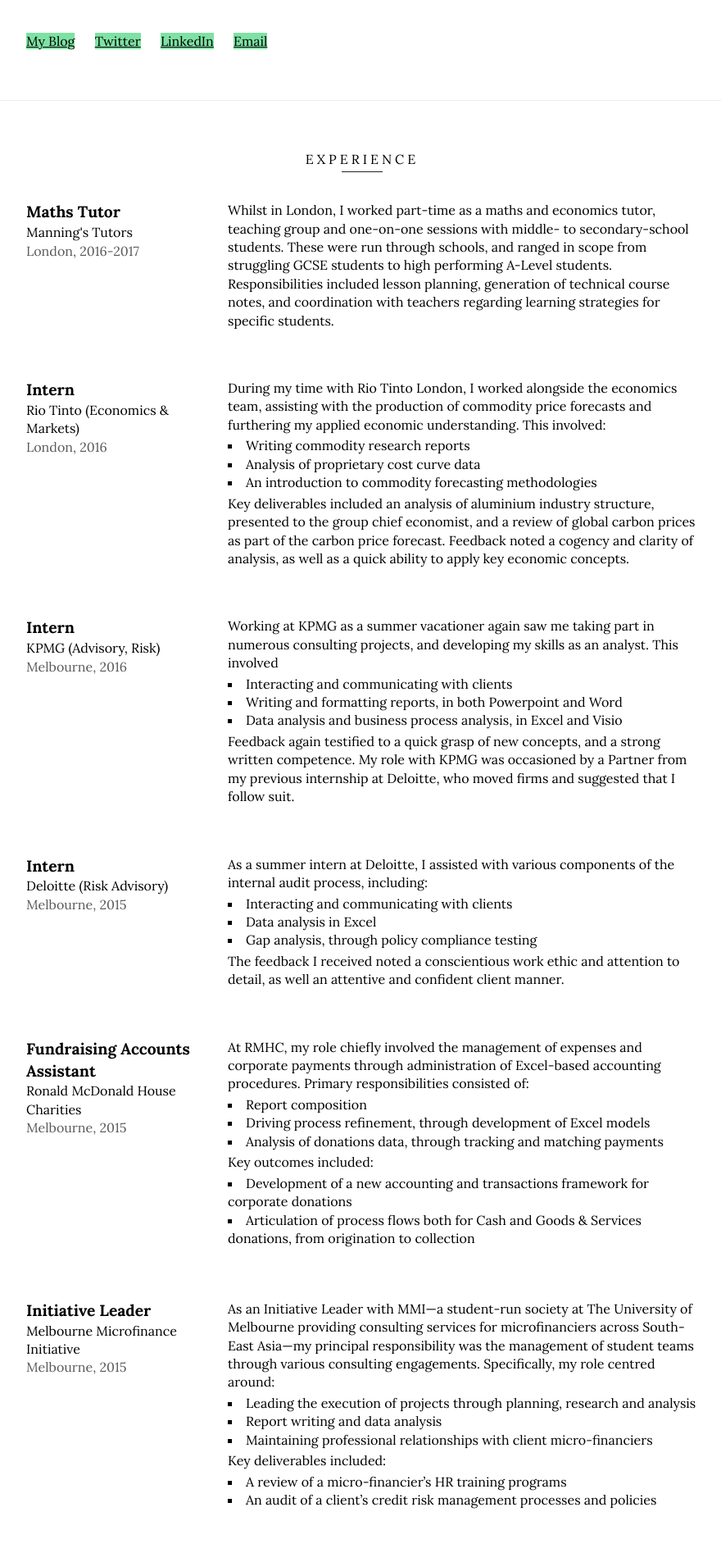
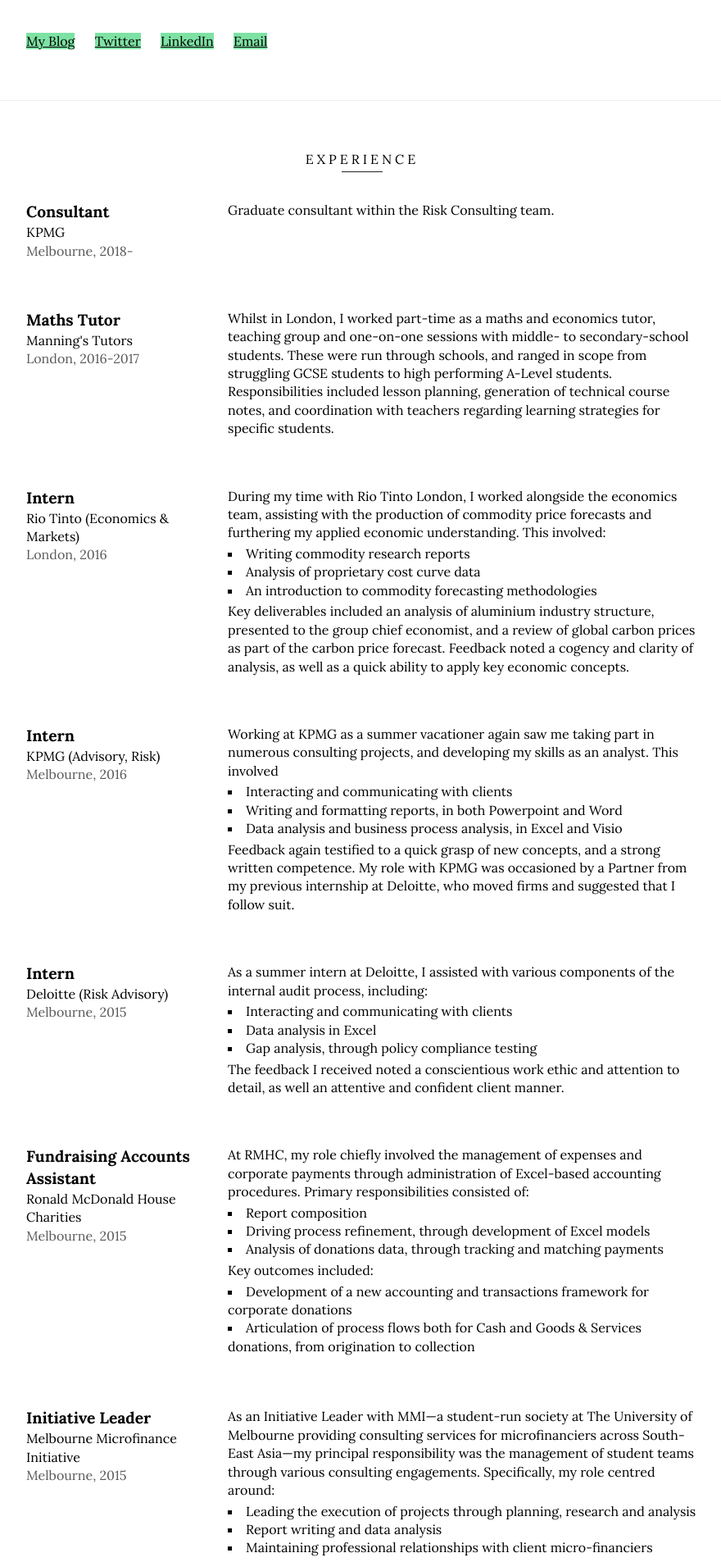
Before and after one commit to rcushen/resume, a Jekyll site: the page built from 17618f01a3a21b911c925bcb525a1d21abd30673/index.html, in a window 1280 px wide. Shown: the part 402-2307 px from the top of the page at 82% size, without its empty margins (198-1078 px from the left). Built offline with Jekyll 4.4.1, drawn with Linux system fonts in a browser that asks for light colours.

Commit message:
Added KPMG details

```diff
--- a/_data/jobs.yml
+++ b/_data/jobs.yml
@@ -1,3 +1,8 @@
+-   title: Consultant
+    company: KPMG
+    period: Melbourne, 2018-
+    description: Graduate consultant within the Risk Consulting team.
+
 -   title: Maths Tutor
     company: Manning's Tutors
     period: London, 2016-2017
--- a/_includes/header.html
+++ b/_includes/header.html
@@ -27,7 +27,7 @@
 var options = {
 strings: [
   "an economics graduate who loves all things maths.",
-  "about to start a consulting job at KPMG.",
+  "currently working as a consultant at KPMG.",
   "a huge fan of The Strokes."],
 typeSpeed: 100,
 backSpeed: 20,
```
